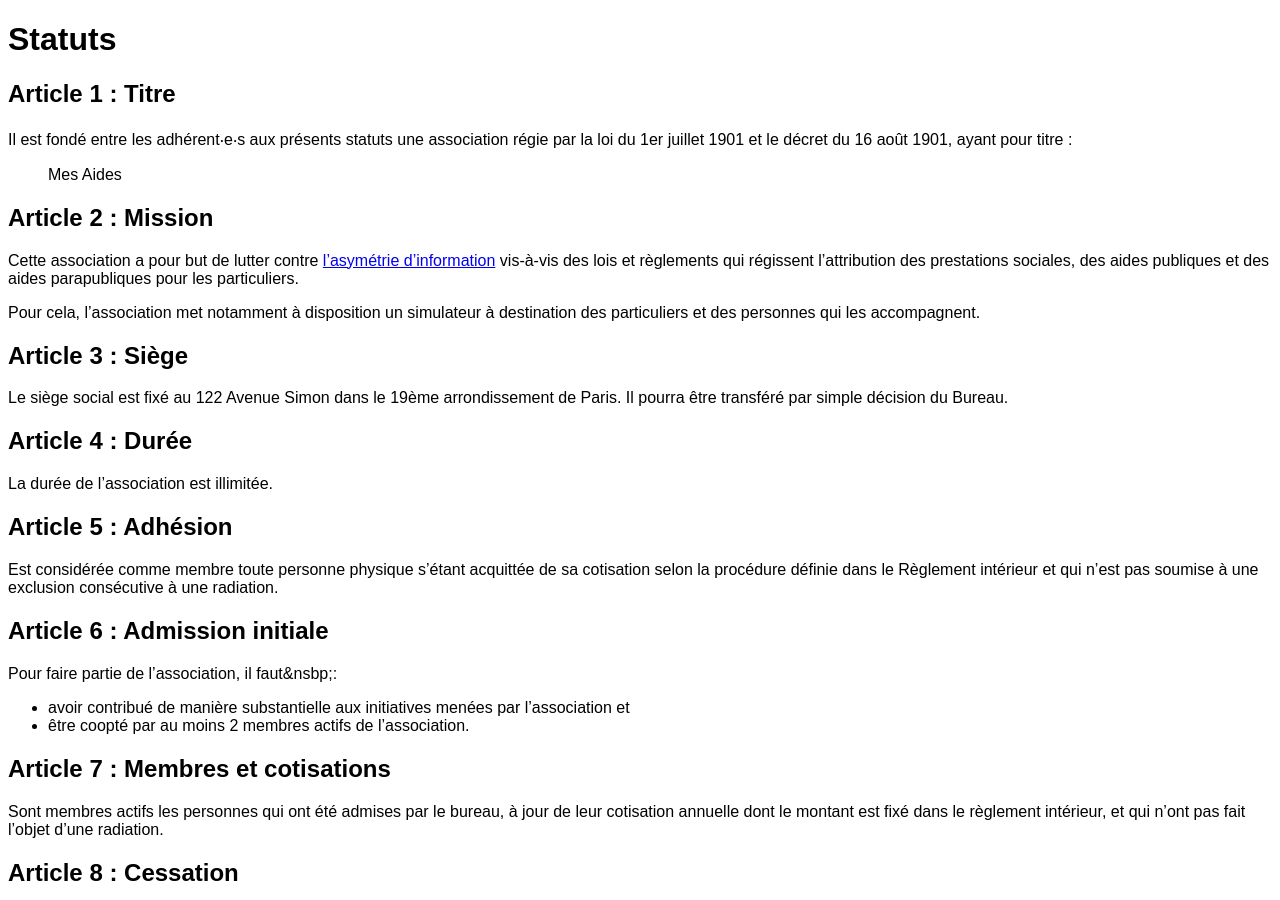
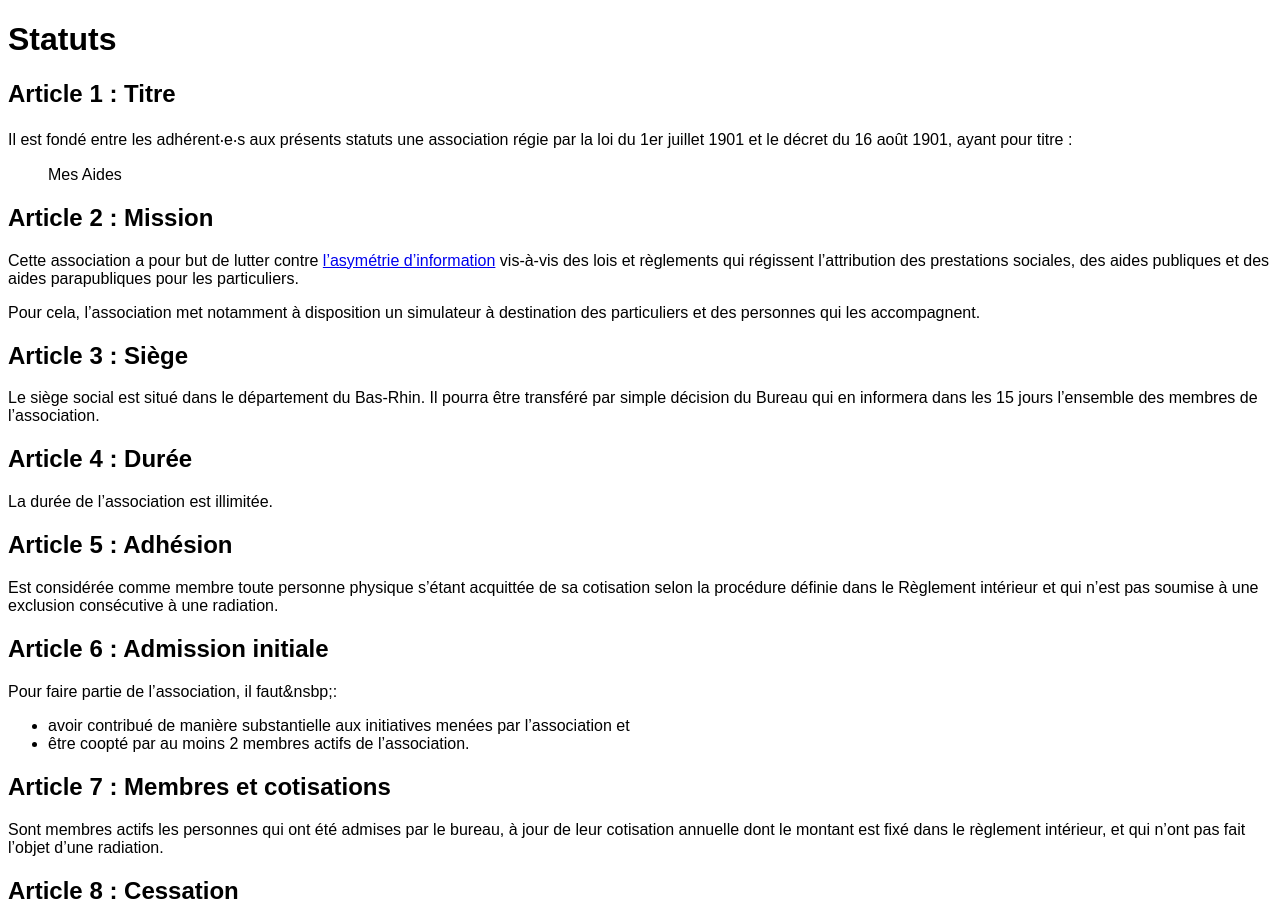
Before and after one commit to mes-aides/vie-associative, a Jekyll site: the page built from statuts.md, in a window 1280 px wide and 900 px high. Built offline with Jekyll 4.4.1, drawn with Linux system fonts in a browser that asks for light colours.

Commit message:
Changement du siège social dans les statuts

```diff
--- a/statuts.md
+++ b/statuts.md
@@ -18,7 +18,7 @@ Pour cela, l’association met notamment à disposition un simulateur à destina
 
 ## Siège
 
-Le siège social est fixé au 122 Avenue Simon dans le 19ème arrondissement de Paris. Il pourra être transféré par simple décision du Bureau.
+Le siège social est situé dans le département du Bas-Rhin. Il pourra être transféré par simple décision du Bureau qui en informera dans les 15 jours l'ensemble des membres de l'association.
 
 
 ## Durée
```
Also changed, not shown: reglement.md (+5 -0 lines).
